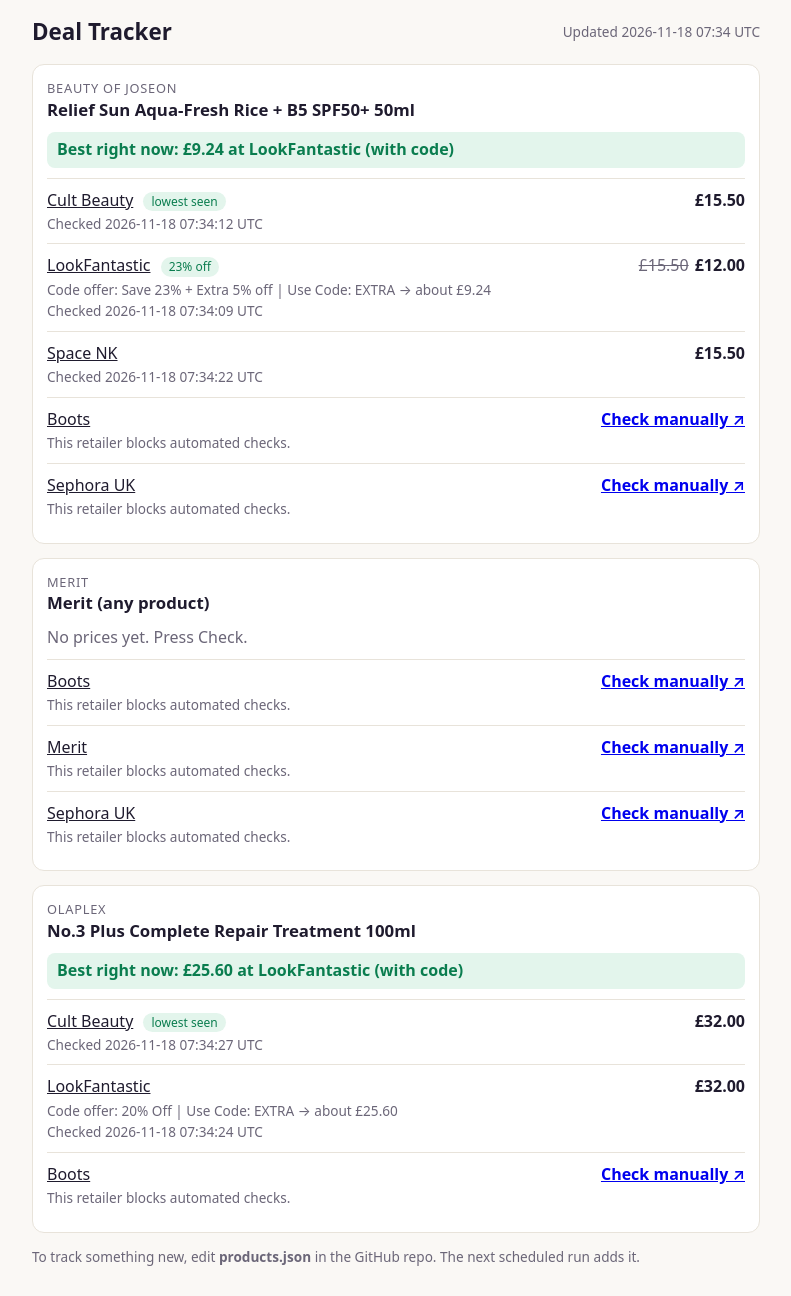
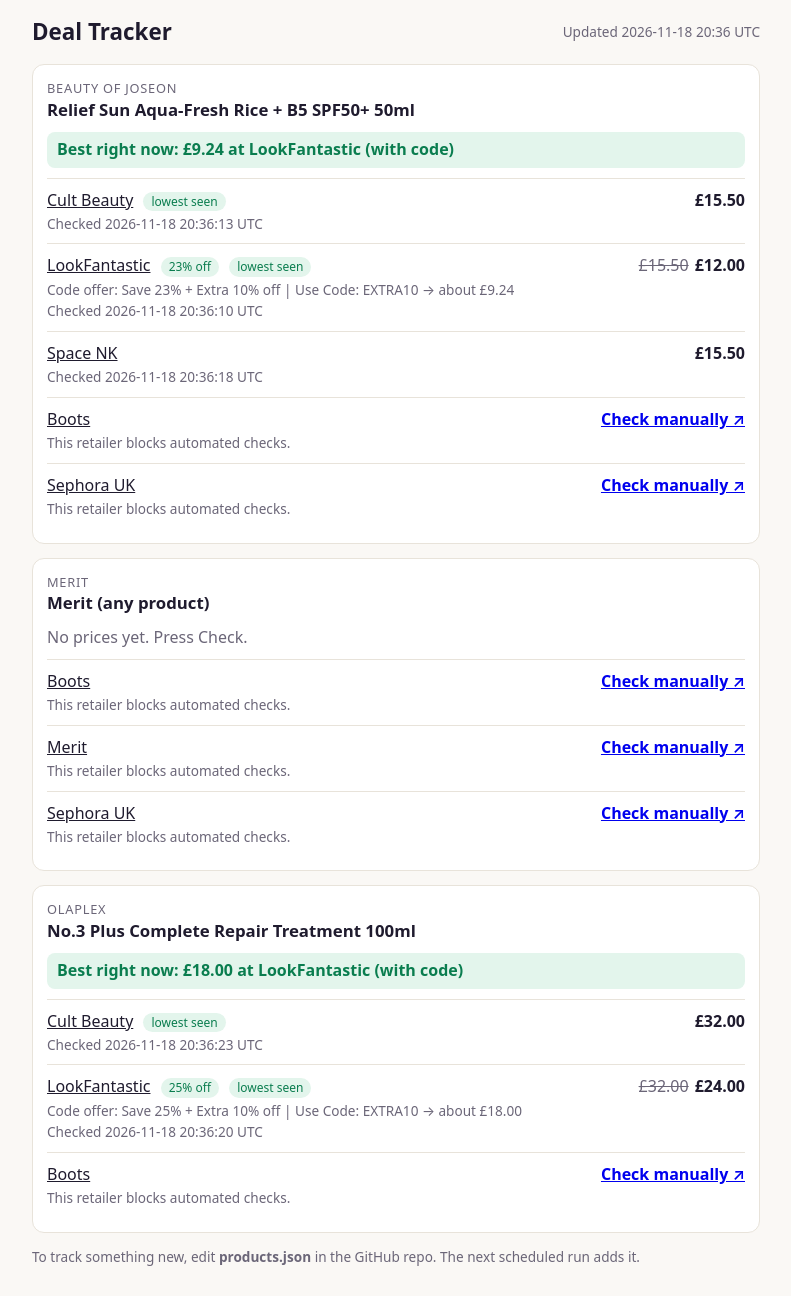
Before and after one commit to doodles29/deal-tracker, a plain HTML site: page docs/index.html in a window 1280 px wide. Shown: the whole page, without its empty margins (244-1035 px from the left). Drawn offline with Linux system fonts and the light colour scheme.

Commit message:
Update prices

```diff
--- a/docs/index.html
+++ b/docs/index.html
@@ -43,7 +43,7 @@
 <main>
   <header>
     <h1>Deal Tracker</h1>
-    <span class="sub">Updated 2026-11-18 07:34 UTC</span>
+    <span class="sub">Updated 2026-11-18 20:36 UTC</span>
 
   </header>
 
@@ -73,13 +73,13 @@
 
 
 
-      <div class="sub">Checked 2026-11-18 07:34:12 UTC</div>
+      <div class="sub">Checked 2026-11-18 20:36:13 UTC</div>
     </div>
 
     <div class="row">
       <div class="retailer"><a href="https://www.lookfantastic.com/p/beauty-of-joseon-relief-sun-aqua-fresh-rice-b5-spf50-50ml/15821479/" target="_blank" rel="noopener">LookFantastic</a>
         <span class="tag">23% off</span>
-
+        <span class="tag">lowest seen</span>
 
       </div>
       <div class="price">
@@ -87,10 +87,10 @@
           <span class="was">£15.50</span>£12.00
 
       </div>
-      <div class="sub">Code offer: Save 23% + Extra 5% off | Use Code: EXTRA → about £9.24</div>
+      <div class="sub">Code offer: Save 23% + Extra 10% off | Use Code: EXTRA10 → about £9.24</div>
 
 
-      <div class="sub">Checked 2026-11-18 07:34:09 UTC</div>
+      <div class="sub">Checked 2026-11-18 20:36:10 UTC</div>
     </div>
 
     <div class="row">
@@ -107,7 +107,7 @@
 
 
 
-      <div class="sub">Checked 2026-11-18 07:34:22 UTC</div>
+      <div class="sub">Checked 2026-11-18 20:36:18 UTC</div>
     </div>
 
     <div class="row">
@@ -211,7 +211,7 @@
     </div>
 
 
-      <div class="best">Best right now: £25.60 at LookFantastic (with code)</div>
+      <div class="best">Best right now: £18.00 at LookFantastic (with code)</div>
 
 
 
@@ -229,24 +229,24 @@
 
 
 
-      <div class="sub">Checked 2026-11-18 07:34:27 UTC</div>
+      <div class="sub">Checked 2026-11-18 20:36:23 UTC</div>
     </div>
 
     <div class="row">
       <div class="retailer"><a href="https://www.lookfantastic.com/p/olaplex-no.3-plus-complete-repair-treatment-100ml/17649955/?variation=17649955" target="_blank" rel="noopener">LookFantastic</a>
-
-
+        <span class="tag">25% off</span>
+        <span class="tag">lowest seen</span>
 
       </div>
       <div class="price">
 
-          £32.00
+          <span class="was">£32.00</span>£24.00
 
       </div>
-      <div class="sub">Code offer: 20% Off | Use Code: EXTRA → about £25.60</div>
+      <div class="sub">Code offer: Save 25% + Extra 10% off | Use Code: EXTRA10 → about £18.00</div>
 
 
-      <div class="sub">Checked 2026-11-18 07:34:24 UTC</div>
+      <div class="sub">Checked 2026-11-18 20:36:20 UTC</div>
     </div>
 
     <div class="row">
```
Also changed, not shown: 1 other file.
